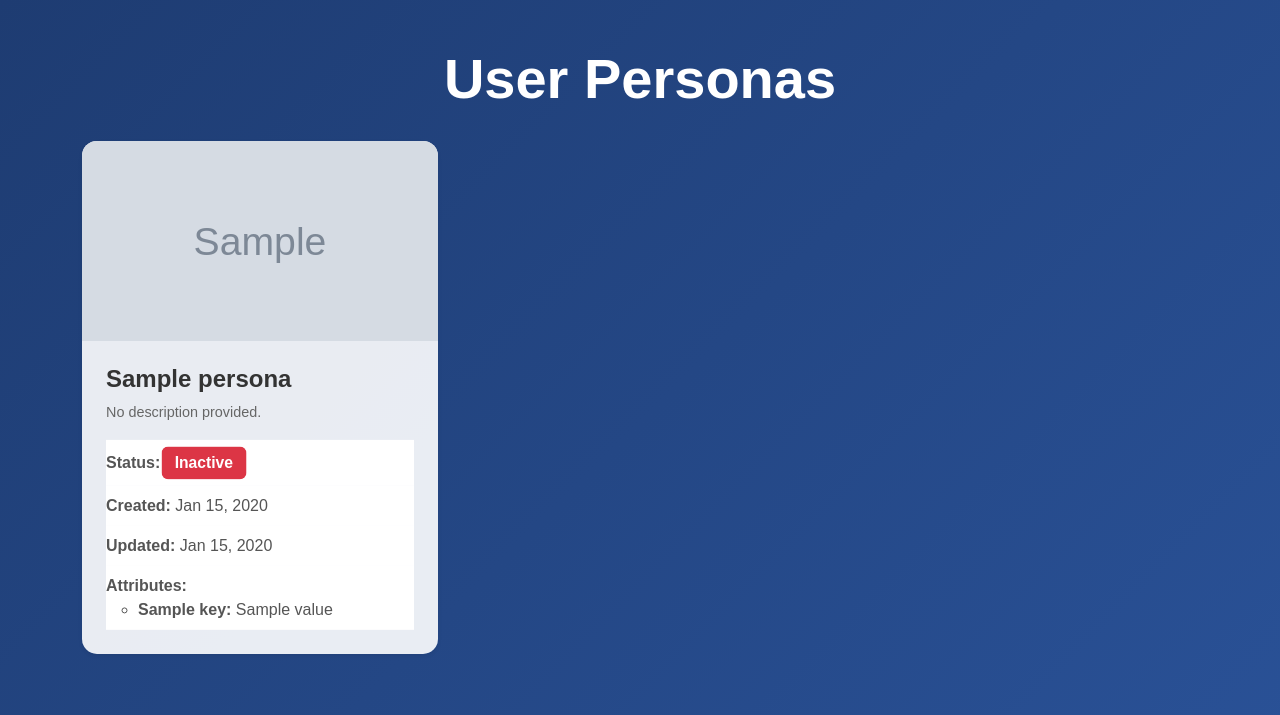
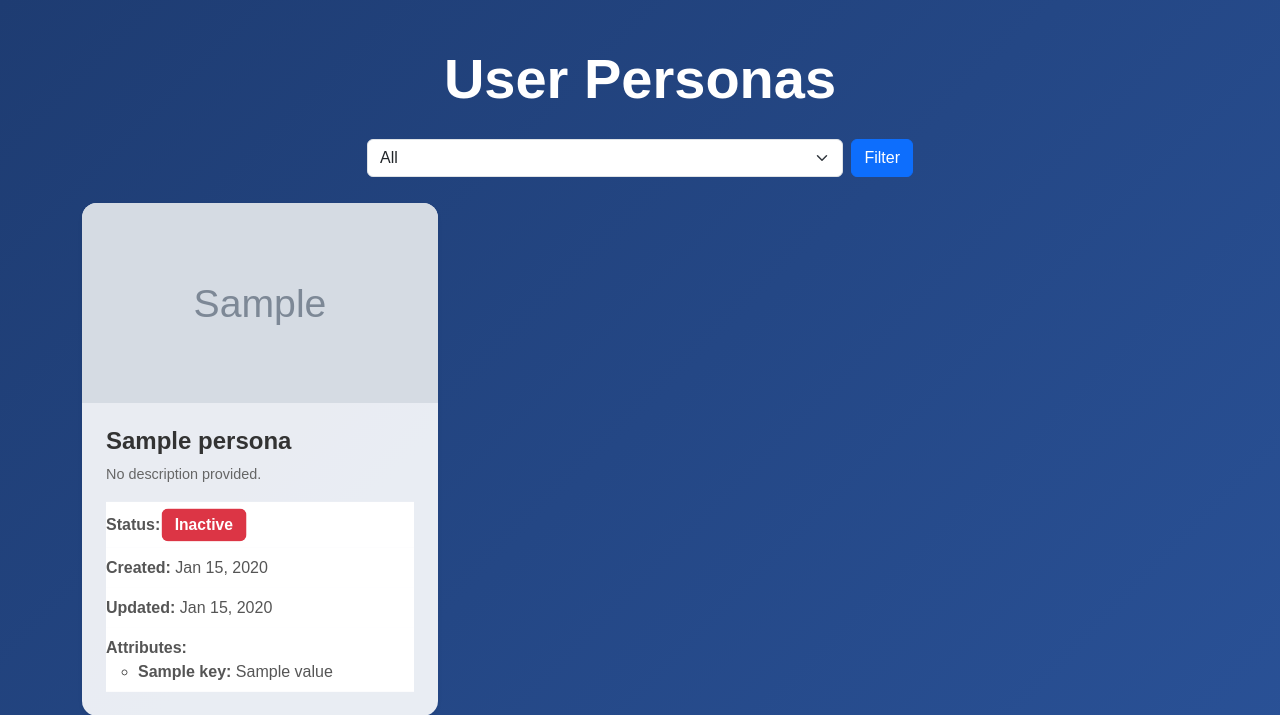
Before and after one commit to Lazarus-org/dj-userpersona-manager, a Django app: template persona_manager/templates/userpersona_list.html in a window 1280 px wide. Shown: the top 715 px of the page. Run offline with Django 3.2, Linux system fonts and the light colour scheme; the template is opened without the code that fills it: most values are stand-ins (such as "Sample title", 1, 10 or a date in 2020); grey boxes marked "Sample" are stand-in pictures; some libraries are stand-ins or nearby versions.

Commit message:
:sparkles: feat(templates): Implement filtering as drop down
Closes #22

```diff
--- a/persona_manager/templates/userpersona_list.html
+++ b/persona_manager/templates/userpersona_list.html
@@ -106,6 +106,20 @@
 <body>
     <div class="container mt-5">
         <h1 class="text-center mb-4 display-4 fw-bold text-white animate__animated animate__fadeInDown floating-heading">User Personas</h1>
+        <!-- Filter Form -->
+        <div class="row mb-4">
+            <div class="col-md-6 offset-md-3">
+                <form method="get" action="" class="d-flex">
+                    <select name="is_active" class="form-select me-2">
+                        <option value="">All</option>
+                        <option value="true" {% if request.GET.is_active == "true" %}selected{% endif %}>Active</option>
+                        <option value="false" {% if request.GET.is_active == "false" %}selected{% endif %}>Inactive</option>
+                    </select>
+                    <button type="submit" class="btn btn-primary">Filter</button>
+                </form>
+            </div>
+        </div>
+
         <div class="row">
             {% for persona in personas %}
             <div class="col-md-4 mb-4">
```
